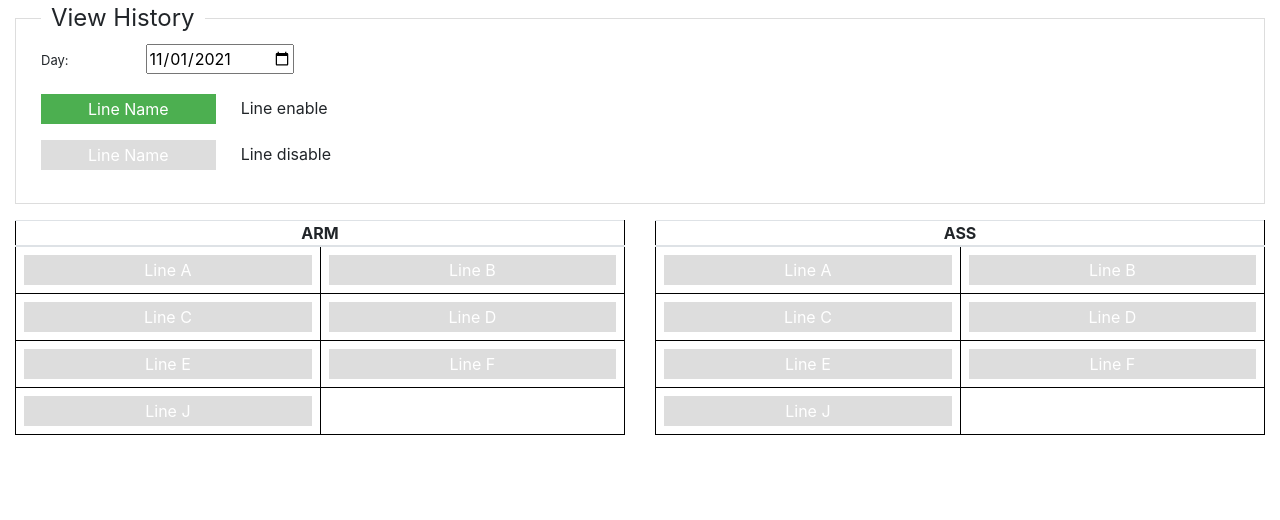
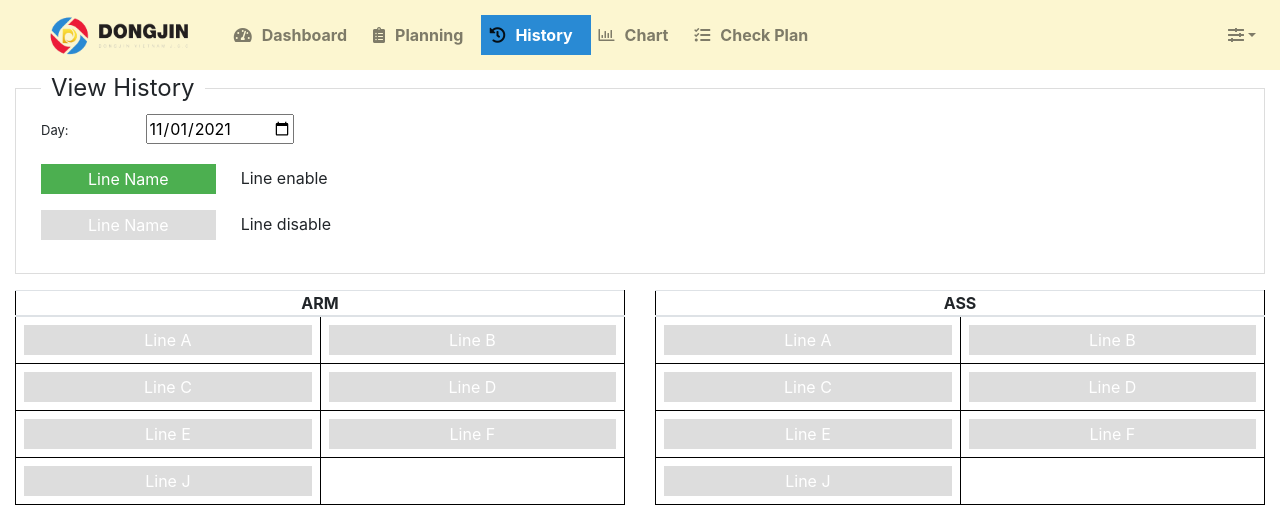
Before and after one commit to thiennguyenvu/OE_Monitoring, a Django app: page /history in a window 1280 px wide. Shown: the top 520 px of the page. Run offline with Django 3.2, Linux system fonts and the light colour scheme; data that the repository does not hold is empty; some libraries are stand-ins or nearby versions.

Commit message:
update nav-menu

```diff
--- a/src/oe_project/static/css/main.css
+++ b/src/oe_project/static/css/main.css
@@ -75,3 +75,7 @@ svg.user-avatar {
 .profile-bio #id_bio {
   height: 100px;
 }
+
+.bg-light{
+  background-color: #FCF6D0 !important;
+}
--- a/src/oe_project/static/css/navbar.css
+++ b/src/oe_project/static/css/navbar.css
@@ -1,9 +1,17 @@
-.dropdown-item span.label, .nav-item span.label{
-    margin: 0px 10px;
+.dropdown-item span.label,
+.nav-item span.label {
+  margin: 0px 10px;
 }
 @media only screen and (max-width: 992px) {
+  /* Navbar mobile settings */
   .nav-item.dropdown.ml-auto {
     margin-left: unset !important;
+  }
+  .nav-item.dropdown.ml-auto.show {
+    margin-left: auto !important;
+  }
+  #navbarNavDropdown .nav-link {
+    padding-left: 15px;
   }
 }
 
@@ -12,3 +20,26 @@
   height: 32px;
   border-radius: 50px;
 }
+
+/* Highlight selected tab of navbar */
+.nav-item.active,
+.dropdown-item:hover {
+  background-color: rgba(41, 138, 212);
+}
+
+.nav-item.active .label,
+.nav-item.active svg {
+  color: #ffffff;
+}
+
+.navbar-light .navbar-nav .nav-link {
+  font-weight: bold;
+}
+
+.navbar-light .navbar-nav .nav-link:hover {
+  background-color: rgba(0, 0, 0, 0.1);
+}
+
+.dropdown-item:hover {
+  color: #ffffff;
+}
--- a/src/oe_project/templates/main.html
+++ b/src/oe_project/templates/main.html
@@ -19,6 +19,7 @@
 </head>
 
 <body>
+    {% include 'navbar.html' %}
     {% block body %}{% endblock body %}
     <script src="{% static 'js/bootstrap.min.js' %}"></script>
     <script src="{% static 'fontawesome-5.15.2/js/all.min.js' %}"></script>
--- /dev/null
+++ b/src/oe_project/templates/navbar.html
@@ -0,0 +1,78 @@
+{% load static %}
+{% block head %}
+<link rel="stylesheet" href="{% static 'css/navbar.css' %}">
+{% endblock head %}
+<nav class="navbar navbar-expand-lg navbar-light bg-light">
+    <!-- .fixed-top -->
+    <img src="{% static 'images/logo.png' %}" id="dj-logo" alt="dj-logo">
+    <button class="navbar-toggler" type="button" data-toggle="collapse" data-target="#navbarNavDropdown"
+        aria-controls="navbarNavDropdown" aria-expanded="false" aria-label="Toggle navigation">
+        <span class="navbar-toggler-icon"></span>
+    </button>
+    <div class="collapse navbar-collapse" id="navbarNavDropdown">
+        <ul class="navbar-nav w-100">
+
+            {% if title == 'View' %}
+            <li class="nav-item active">
+                {% else %}
+            <li class="nav-item">
+                {% endif %}
+                <a class="nav-link" href="{% url 'home' %}"><i class="fas fa-tachometer-alt"></i><span
+                        class="label">Dashboard</span></a>
+            </li>
+
+            {% if title == 'Planning' %}
+            <li class="nav-item active">
+                {% else %}
+            <li class="nav-item">
+                {% endif %}
+                <a class="nav-link" href="{% url 'planning' %}"><i class="fas fa-clipboard-list"></i><span
+                        class="label">Planning</span></a>
+            </li>
+
+            {% if title == 'History' %}
+            <li class="nav-item active">
+                {% else %}
+            <li class="nav-item">
+                {% endif %}
+                <a class="nav-link" href="{% url 'history' %}"><i class="fas fa-history"></i><span
+                        class="label">History</span></a>
+            </li>
+
+            {% if title == 'Chart' %}
+            <li class="nav-item active">
+                {% else %}
+            <li class="nav-item">
+                {% endif %}
+                <a class="nav-link" href="{% url 'chart' %}"><i class="far fa-chart-bar"></i><span
+                        class="label">Chart</span></a>
+            </li>
+
+            {% if title == 'Check Plan' %}
+            <li class="nav-item active">
+                {% else %}
+            <li class="nav-item">
+                {% endif %}
+                <a class="nav-link" href="{% url 'check_plan' %}"><i class="fas fa-tasks"></i><span
+                        class="label">Check Plan</span></a>
+            </li>
+        </ul>
+        <ul class="navbar-nav w-50">
+            <li class="nav-item dropdown ml-auto">
+                <a class="nav-link dropdown-toggle" href="#" id="navbarDropdownMenuLink" data-toggle="dropdown"
+                    aria-haspopup="true" aria-expanded="false" aria-label="settings"><i
+                        class="fas fa-sliders-h"></i></a>
+                <div class="dropdown-menu dropdown-menu-right" aria-labelledby="navbarDropdownMenuLink">
+                    <a class="dropdown-item" href="{% url 'admin:index' %}"><i
+                            class="fas fa-cogs"></i><span class="label">Admin & Settings</span></a>
+                    <a class="dropdown-item" href="{% url 'check_plan' %}"><i class="fas fa-tasks"></i><span class="label">Check Plan</span></a>
+                    <a class="dropdown-item" href="mailto:it@dongjinvietnam.com"><i class="fas fa-comment-dots"></i><span class="label">Give
+                            Feedback/Report a bug</span></a>
+                    <div class="dropdown-divider"></div>
+                    <div class="dropdown-item"><span
+                            class="label">©Copyright 2021 DONGJIN VIETNAM JSC.</span></div>
+                </div>
+            </li>
+        </ul>
+    </div>
+</nav>
```
